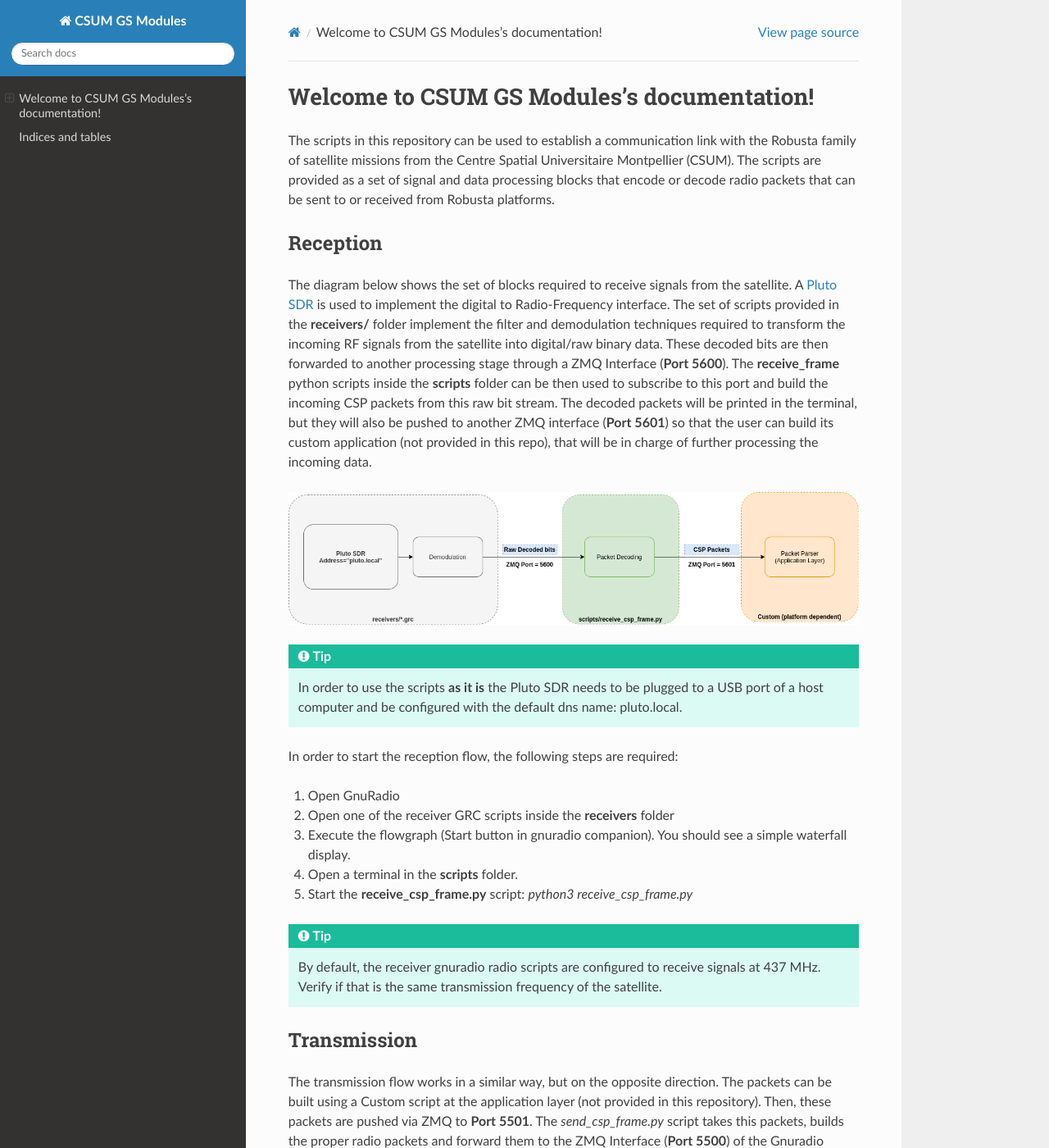
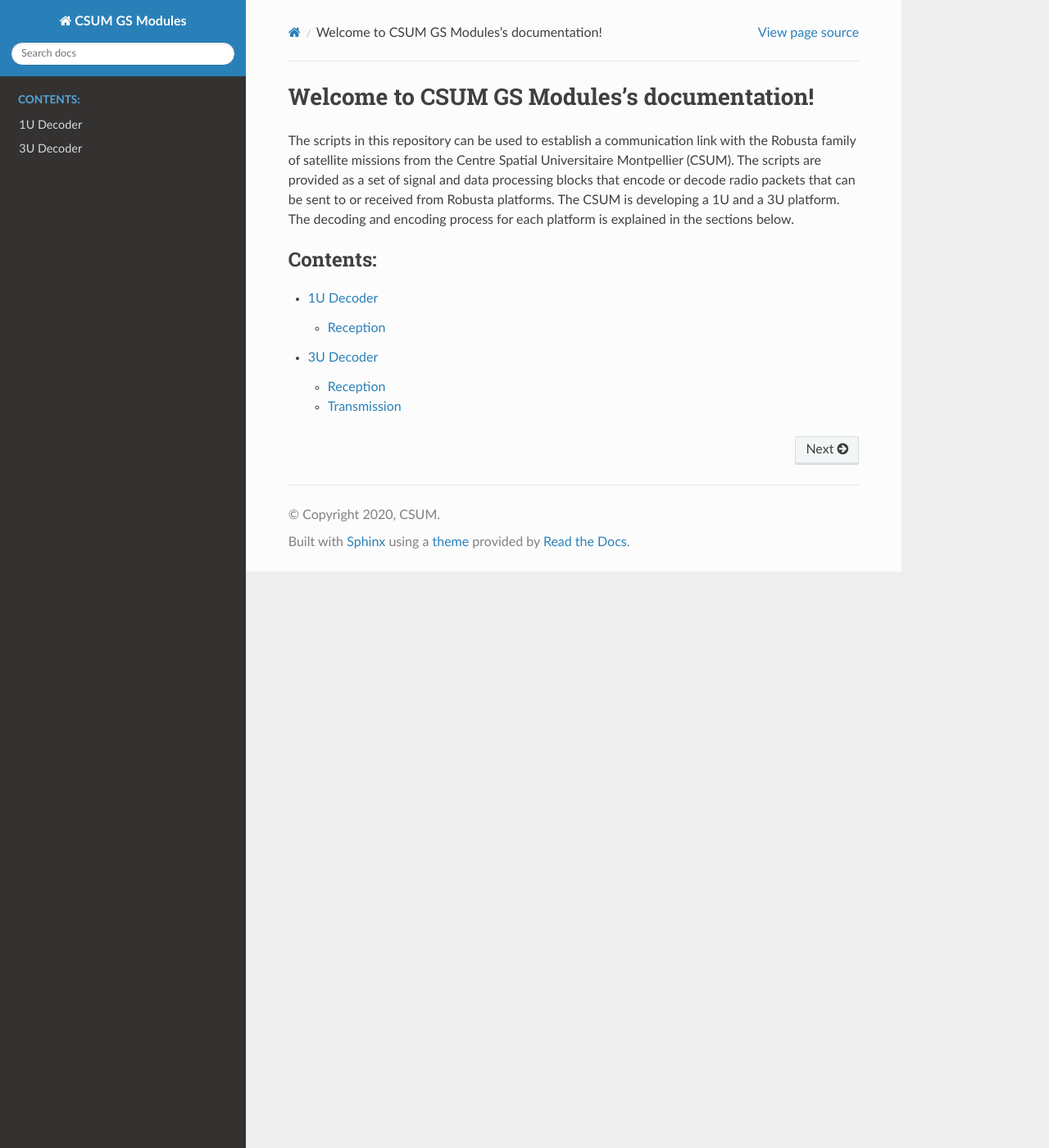
Before and after one commit to CSUMontpellier/CSUM-GS, a Sphinx documentation site: the page built from docs/index.rst, in a window 1280 px wide and 1400 px high. Shown: the whole window at 82% size. Built offline with Sphinx 7.4.7 and the Read the Docs theme 2.0.0, drawn with Linux system fonts in a browser that asks for light colours; some of the changed text lies outside the part shown.

Commit message:
Improve docs, fix ddp ip address and pluto default ip

```diff
--- a/docs/index.rst
+++ b/docs/index.rst
@@ -6,58 +6,11 @@
 Welcome to CSUM GS Modules's documentation!
 ===========================================
 
+The scripts in this repository can be used to establish a communication link with the Robusta family of satellite missions from the Centre Spatial Universitaire Montpellier (CSUM). The scripts are provided as a set of signal and data processing blocks that encode or decode radio packets that can be sent to or received from Robusta platforms. The CSUM is developing a 1U and a 3U platform. The decoding and encoding process for each platform is explained in the sections below.
+
 .. toctree::
    :maxdepth: 2
    :caption: Contents:
 
-The scripts in this repository can be used to establish a communication link with the Robusta family of satellite missions from the Centre Spatial Universitaire Montpellier (CSUM). The scripts are provided as a set of signal and data processing blocks that encode or decode radio packets that can be sent to or received from Robusta platforms.
-
-Reception
-+++++++++
-
-The diagram below shows the set of blocks required to receive signals from the satellite. A `Pluto SDR <https://www.mouser.fr/new/analog-devices/adi-adalm-pluto>`_ is used to implement the digital to Radio-Frequency interface. The set of scripts provided in the **receivers/** folder implement the filter and demodulation techniques required to transform the incoming RF signals from the satellite into digital/raw binary data. These decoded bits are then forwarded to another processing stage through a ZMQ Interface (**Port 5600**). The **receive_frame** python scripts inside the **scripts** folder can be then used to subscribe to this port and build the incoming CSP packets from this raw bit stream. The decoded packets will be printed in the terminal, but they will also be pushed to another ZMQ interface (**Port 5601**) so that the user can build its custom application (not provided in this repo), that will be in charge of further processing the incoming data.
-
-.. image:: _static/gs_architecture_rx.png
-
-.. tip:: In order to use the scripts **as it is** the Pluto SDR needs to be plugged to a USB port of a host computer and be configured with the default dns name: pluto.local.
-
-In order to start the reception flow, the following steps are required:
-
-1. Open GnuRadio
-2. Open one of the receiver GRC scripts inside the **receivers** folder
-3. Execute the flowgraph (Start button in gnuradio companion). You should see a simple waterfall display.
-4. Open a terminal in the **scripts** folder.
-5. Start the **receive_csp_frame.py** script: *python3 receive_csp_frame.py*
-
-.. tip:: By default, the receiver gnuradio radio scripts are configured to receive signals at 437 MHz. Verify if that is the same transmission frequency of the satellite.
-
-Transmission
-++++++++++++
-
-The transmission flow works in a similar way, but on the opposite direction. The packets can be built using a Custom script at the application layer (not provided in this repository). Then, these packets are pushed via ZMQ to **Port 5501**. The *send_csp_frame.py* script takes this packets, builds the proper radio packets and forward them to the ZMQ Interface (**Port 5500**) of the Gnuradio transmitter script, as shown in the picture below.
-
-.. image:: _static/gs_architecture_tx.png
-
-In order to start the reception flow, the following steps are required:
-
-1. Open GnuRadio
-2. Open one of the receiver GRC scripts inside the **transmitters** folder
-3. Execute the flowgraph (Start button in gnuradio companion). You should see a simple waterfall display.
-4. Open a terminal in the **scripts** folder.
-5. Start the **send_csp_frame.py** script: *python3 send_csp_frame.py*
-
-This script will keep listening to port ZMQ 5500 for new packets. Any data that is pushed to this port will be immediately encapsulated with a Radio Packet and dispatched to the gnuradio script and hence to the RF channel.
-
-.. tip:: By default, the receiver gnuradio radio scripts are configured to receive signals at 435.8 MHz. Verify if that is the same transmission frequency of the satellite.
-
-Dependencies
-++++++++++++
-
-* `gr-gpredict-doppler <https://github.com/wnagele/gr-gpredict-doppler>`_
-
-Indices and tables
-==================
-
-* :ref:`genindex`
-* :ref:`modindex`
-* :ref:`search`
+   decoding_1u
+   decoding_3u
```
Also changed, not shown: docs/decoding_1u.rst (added, +76 -0 lines), docs/decoding_3u.rst (added, +40 -0 lines), docs/_static/1u/add_radio_gpredict.png (added), docs/_static/1u/reception_1u.png (added), docs/_static/1u/sdr_replace.png (added), docs/_static/1u/start_radio_gpredict.png (added), docs/_static/1u/update_telemetry_forwarder.png (added), 2 other files.
